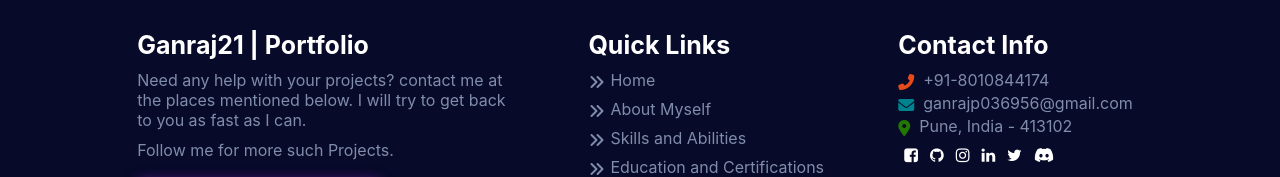
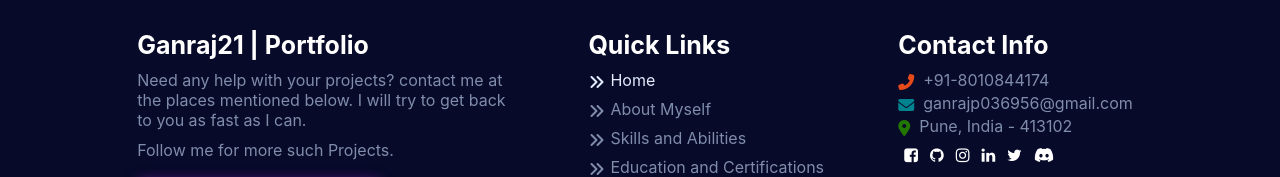
Before and after one commit to goldenhouse0601/luckyboss-portfolio-, a React (Create React App) app: page / in a window 1280 px wide. In both pictures the pointer is over the link 706 px from the left and 4420 px from the top of the page. Shown: the part 4339-4516 px from the top of the page. Built offline with nearby package versions, Linux system fonts and the light colour scheme.

Commit message:
hover change

```diff
--- a/src/pages/components/BottomNav.css
+++ b/src/pages/components/BottomNav.css
@@ -39,6 +39,9 @@
   gap: 6px;
   display: flex;
   align-items: center;
+}
+.bot_nav a:hover {
+  color: rgb(227, 236, 254);
 }
 .bot_nav a p {
   padding-bottom: 3px;
```
